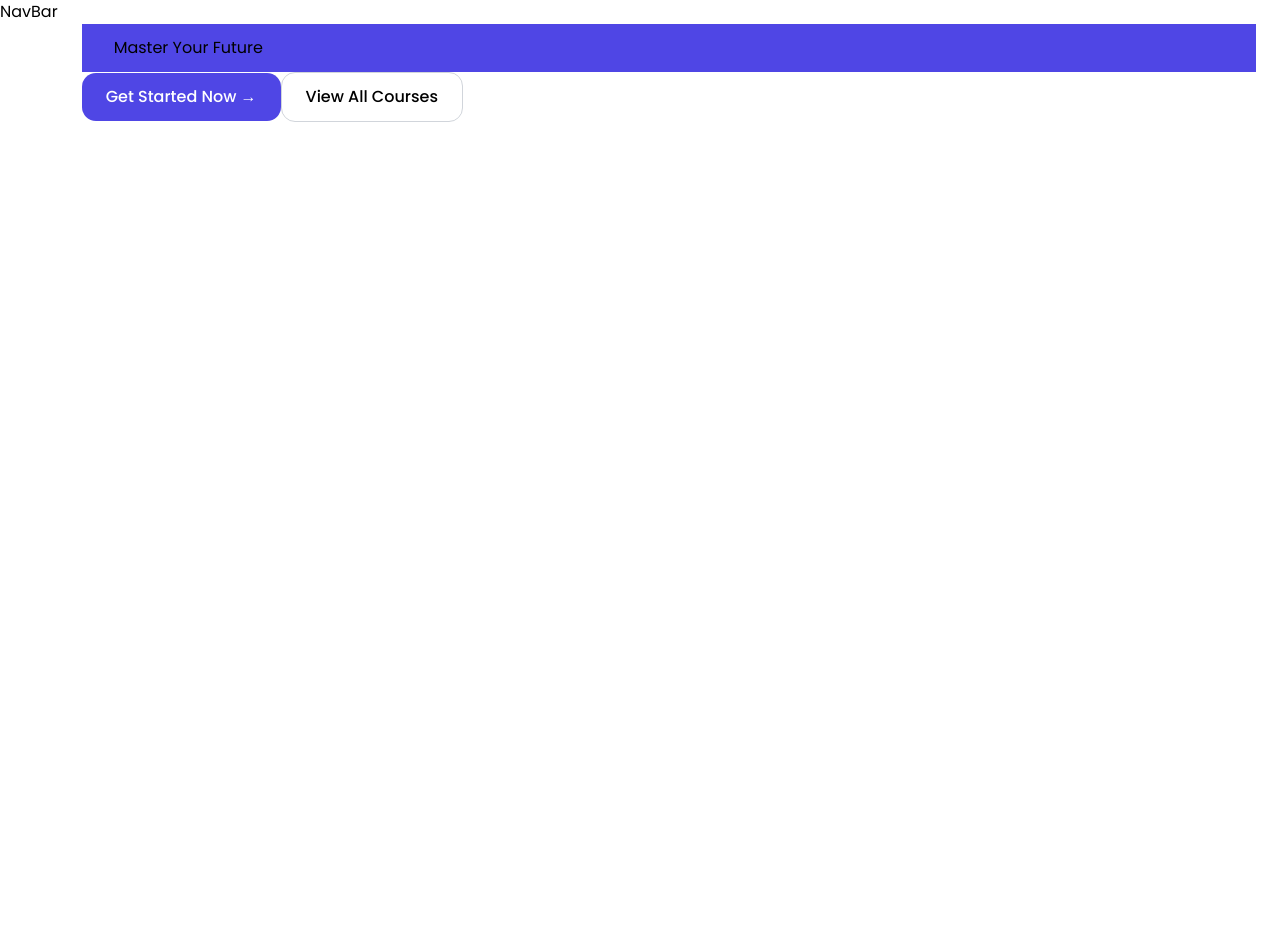
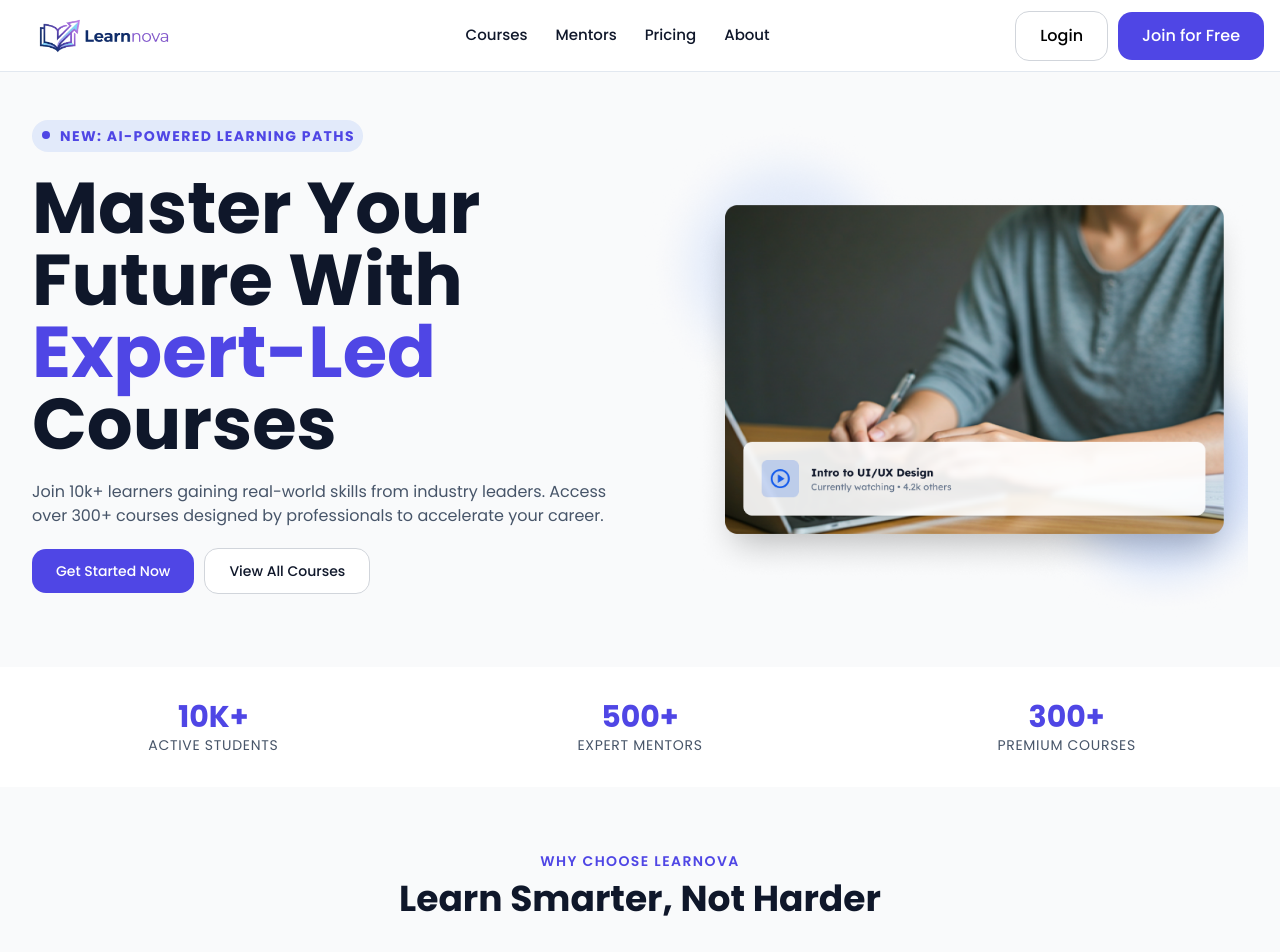
Before and after one commit to Amremam-1/learn-app, a React (Vite) app: page / in a window 1280 px wide. Shown: the top 952 px of the page. Before the commit the page ends 800 px from the top, so only its background shows below. Built offline with nearby package versions, Linux system fonts and the light colour scheme.

Commit message:
fea/1-implement home page

```diff
--- /dev/null
+++ b/src/components/Home/FeaturesSection.jsx
@@ -0,0 +1,34 @@
+import React from "react"
+import TitleSection from "../Home/TitleSection"
+import { featuresData } from "../../data/homeData"
+
+const FeaturesSection = () => {
+  return (
+    <section className="py-16">
+      <TitleSection
+        label="Why Choose Learnova"
+        title="Learn Smarter, Not Harder"
+      />
+
+      <div className="grid grid-cols-1 md:grid-cols-3 gap-6">
+        {featuresData.map((item, index) => (
+          <div
+            key={index}
+            className="bg-white p-6 rounded-xl shadow-sm border border-bdColor"
+          >
+            <div className="w-10 h-10 flex items-center justify-center bg-primary/10 text-primary rounded-lg mb-4">
+              <item.icon size={20} />
+            </div>
+            <h3 className="font-semibold text-lg text-textCo mb-2">
+              {item.title}
+            </h3>
+
+            <p className="text-desc text-sm">{item.description}</p>
+          </div>
+        ))}
+      </div>
+    </section>
+  )
+}
+
+export default FeaturesSection
--- /dev/null
+++ b/src/components/Home/IntroSection.jsx
@@ -0,0 +1,49 @@
+import React from "react"
+import Button from "../Ui/Button"
+
+const IntroSection = () => {
+  return (
+    <div className="py-12 flex md:justify-between flex-wrap flex-col lg:flex-row">
+      {/* Intro Text */}
+      <div className="space-y-5 flex-1">
+        <div className="h-[24px] w-fit px-2 py-4 text-primary rounded-full bg-[rgba(19,91,236,0.1)] flex items-center overflow-hidden">
+          <p className="relative font-bold text-[10px] md:text-sm uppercase ps-5 tracking-widest">
+            New: AI-Powered Learning Paths
+            <span className="absolute top-[5px] left-[2px] w-[8px] h-[8px] rounded-full bg-primary" />
+          </p>
+        </div>
+
+        <h1 className="text-5xl lg:text-7xl text-textCo font-bold md:leading-normal leading-[80px]">
+          Master Your <br />
+          Future With <br />
+          <span className="text-primary">Expert-Led</span> <br />
+          Courses
+        </h1>
+
+        <p className="text-desc">
+          Join 10k+ learners gaining real-world skills from industry leaders.
+          Access over 300+ courses designed by professionals to accelerate your
+          career.
+        </p>
+
+        <div className="flex items-center gap-2.5 text-white md:text-sm text-[12px]">
+          <Button>Get Started Now</Button>
+
+          <Button variant="secondary" className="text-textCo">
+            View All Courses
+          </Button>
+        </div>
+      </div>
+
+      <div className="flex flex-1 justify-center">
+        <img
+          src="/images/Container.png"
+          alt="intro_image"
+          className="max-w-full"
+        />
+      </div>
+    </div>
+  )
+}
+
+export default IntroSection
--- /dev/null
+++ b/src/components/Home/StatsSection.jsx
@@ -0,0 +1,19 @@
+import { statsData } from "../../data/homeData"
+
+const StatsSection = () => {
+  return (
+    <div className="grid grid-cols-1 md:grid-cols-3 text-center bg-white">
+      {statsData.map((item, index) => (
+        <div key={index} className="py-8">
+          <h3 className="text-primary text-3xl font-bold">{item.number}</h3>
+
+          <p className="text-sm text-desc uppercase tracking-wider">
+            {item.label}
+          </p>
+        </div>
+      ))}
+    </div>
+  )
+}
+
+export default StatsSection
--- /dev/null
+++ b/src/components/Home/TitleSection.jsx
@@ -0,0 +1,15 @@
+import React from "react"
+
+const TitleSection = ({ label, title }) => {
+  return (
+    <div className="text-center space-y-2 mb-12">
+      <p className="text-primary text-sm font-semibold uppercase tracking-widest">
+        {label}
+      </p>
+
+      <h2 className="text-3xl md:text-4xl font-bold text-textCo">{title}</h2>
+    </div>
+  )
+}
+
+export default TitleSection
--- a/src/components/NavBar.jsx
+++ b/src/components/NavBar.jsx
@@ -1,7 +1,88 @@
-import React from "react"
+import { useState } from "react"
+import { Link } from "react-router-dom"
+import { navLinks } from "../data/homeData"
+import Button from "../components/Ui/Button"
 
 const NavBar = () => {
-  return <div>NavBar</div>
+  const [isOpen, setIsOpen] = useState(false)
+
+  return (
+    <div className="w-full relative z-[100]">
+      <header
+        className="px-4 h-[72px] flex items-center
+        justify-between bg-white border-b border-bdColor"
+      >
+        {/* Logo */}
+        <Link to="/">
+          <img
+            src="/images/logo.png"
+            alt="logo"
+            className="object-cover w-44 h-[60px]"
+          />
+        </Link>
+
+        {/* Desktop Links */}
+        <nav className="hidden lg:block">
+          <ul className="flex items-center">
+            {navLinks.map((link, idx) => (
+              <li
+                key={idx}
+                className="group ms-7 text-[15px] font-medium text-textCo relative"
+              >
+                <a href={link.path}>{link.name}</a>
+
+                <span
+                  className="absolute -bottom-0.5 left-0 h-[2px]
+                  w-0 bg-primary transition-all duration-300
+                  group-hover:w-full"
+                />
+              </li>
+            ))}
+          </ul>
+        </nav>
+
+        {/* Desktop Buttons */}
+        <div className="hidden lg:flex items-center gap-2.5">
+          <Button variant="secondary">Login</Button>
+          <Button>Join for Free</Button>
+        </div>
+
+        {/* Mobile Menu Button */}
+        <button
+          className="lg:hidden text-2xl"
+          onClick={() => setIsOpen(!isOpen)}
+        >
+          ☰
+        </button>
+      </header>
+
+      {/* Mobile Menu */}
+      {isOpen && (
+        <div
+          className="lg:hidden fixed top-[72px] left-0 w-full rounded-xl
+   h-[calc(100vh-72px)] max-h-[320px] z-[100] bg-white shadow-2xl border-t border-bdColor"
+        >
+          <ul className="flex flex-col p-4 gap-4">
+            {navLinks.map((link, idx) => (
+              <li key={idx}>
+                <a
+                  href={link.path}
+                  className="text-[16px] font-medium text-textCo hover:text-primary transition"
+                >
+                  {link.name}
+                </a>
+              </li>
+            ))}
+          </ul>
+
+          <div className="flex gap-3 p-4 flex-col">
+            <Button variant="secondary">Login</Button>
+            <Button>Join for Free</Button>
+          </div>
+        </div>
+      )}
+    </div>
+  )
 }
 
 export default NavBar
--- a/src/components/Ui/Container.jsx
+++ b/src/components/Ui/Container.jsx
@@ -3,7 +3,7 @@ import { cn } from "../../utils/utils"
 export default function Container({ children, className }) {
   return (
     <div
-      className={cn("mx-auto w-full max-w-7xl px-4 sm:px-6 lg:px-8", className)}
+      className={cn("mx-auto w-full max-w-7xl px-2 sm:px-6 lg:px-8", className)}
     >
       {children}
     </div>
--- a/src/data/homeData.js
+++ b/src/data/homeData.js
@@ -1,4 +1,14 @@
 // images you can edit it
+import { LuClock3 } from "react-icons/lu"
+import { LuBadgeCheck } from "react-icons/lu"
+import { LuUsers } from "react-icons/lu"
+
+export const navLinks = [
+  { name: "Courses", path: "#courses" },
+  { name: "Mentors", path: "#mentors" },
+  { name: "Pricing", path: "#pricing" },
+  { name: "About", path: "#about" },
+]
 
 export const heroData = {
   title: "Master Your Future with Expert-Led Courses",
@@ -16,14 +26,17 @@ export const statsData = [
 
 export const featuresData = [
   {
+    icon: LuClock3,
     title: "Learn at your own pace",
     description: "Access courses anytime that fit your schedule.",
   },
   {
+    icon: LuBadgeCheck,
     title: "Recognized certifications",
     description: "Earn certificates recognized by top companies.",
   },
   {
+    icon: LuUsers,
     title: "Interactive live sessions",
     description: "Join live workshops, Q&A sessions and projects.",
   },
--- a/src/layout/MainLayout.jsx
+++ b/src/layout/MainLayout.jsx
@@ -4,10 +4,10 @@ import NavBar from "../components/NavBar"
 
 export default function MainLayout() {
   return (
-    <div className="flex">
+    <div className="bg-background">
       <NavBar />
 
-      <div className="flex-1 p-6">
+      <div className="">
         <Outlet />
       </div>
     </div>
--- a/src/pages/website/Home.jsx
+++ b/src/pages/website/Home.jsx
@@ -1,16 +1,21 @@
 import Container from "../../components/Ui/Container"
 import React from "react"
 import Button from "../../components/Ui/Button"
+import IntroSection from "../../components/Home/IntroSection"
+import StatsSection from "../../components/Home/StatsSection"
+import FeaturesSection from "../../components/Home/FeaturesSection"
 
 const Home = () => {
   return (
     <section>
-      <Container className="bg-primary py-3">
-        <h1>Master Your Future</h1>
+      <Container className="">
+        <IntroSection />
       </Container>
-      <Button>Get Started Now →</Button>
 
-      <Button variant="secondary">View All Courses</Button>
+      <StatsSection />
+      <Container>
+        <FeaturesSection />
+      </Container>
     </section>
   )
 }
--- a/tailwind.config.js
+++ b/tailwind.config.js
@@ -1,6 +1,6 @@
 /** @type {import('tailwindcss').Config} */
 
-export default {
+module.exports = {
   content: ["./index.html", "./src/**/*.{js,jsx}"],
 
   theme: {
@@ -22,17 +22,16 @@ export default {
       colors: {
         primary: "#4F46E5",
         primaryHover: "#4338CA",
-
         secondary: "#F59E0B",
-
         danger: "#EF4444",
         success: "#22C55E",
-
         grayDark: "#111827",
         gray: "#6B7280",
         grayLight: "#D1D5DB",
-
+        bdColor: "#E2E8F0",
         background: "#F9FAFB",
+        textCo: "#0F172A",
+        desc: "#475569",
       },
 
       boxShadow: {
```
Also changed, not shown: public/images/Container.png (added), public/images/logo.png (added).
